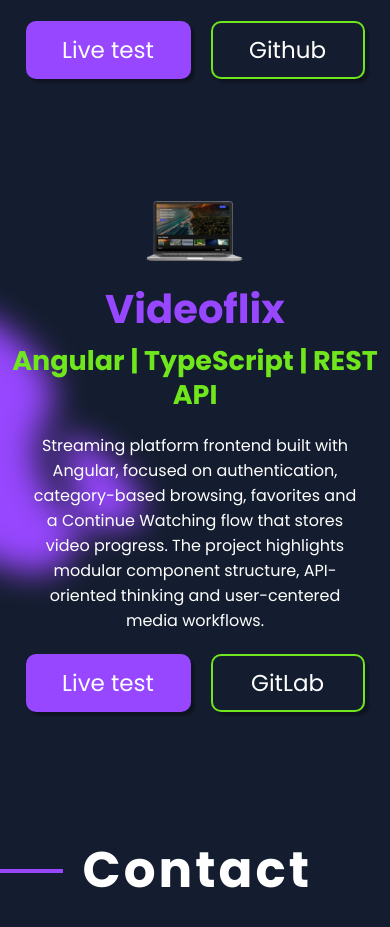
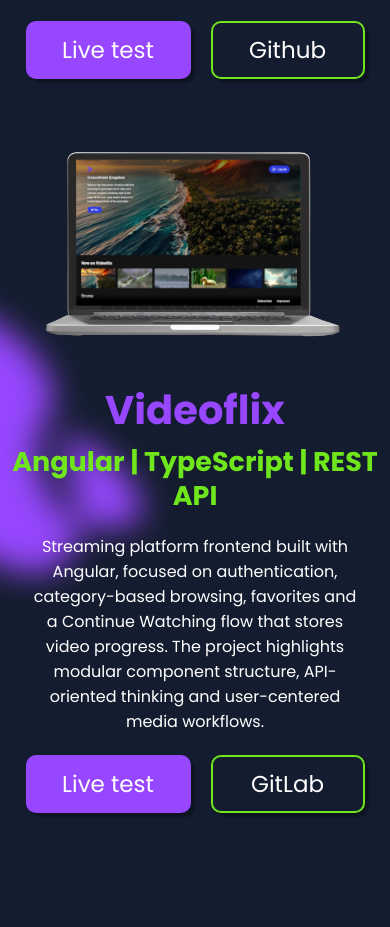
Before and after one commit to Gerth123/Portfolio, an Angular app: page /#/ in a window 390 px wide. Shown: the part 5745-6672 px from the top of the page. Built offline with nearby package versions, Linux system fonts and the light colour scheme.

Commit message:
Resize Videoflix project image responsively

```diff
--- a/src/app/projects/projects.component.html
+++ b/src/app/projects/projects.component.html
@@ -108,7 +108,7 @@
           </div>
         </div>
         <img
-          src="../../assets/img/videoflix_laptop.png"
+          src="../../assets/img/videoflix_laptop_cropped.png"
           alt="Videoflix streaming platform preview"
           class="videoflix"
         />
--- a/src/app/projects/projects.component.scss
+++ b/src/app/projects/projects.component.scss
@@ -185,6 +185,10 @@ h5 {
 }
 
 .videoflix {
+  width: clamp(430px, 34vw, 520px) !important;
+  max-width: 40vw;
+  height: auto !important;
+  max-height: none !important;
   object-fit: contain;
 }
 
@@ -256,8 +260,13 @@ h5 {
     padding-left: 0;
   }
 
-  .videoflix {
-    margin-bottom: -20px;
+  .projectEven {
+    > img.videoflix {
+      width: min(82vw, 520px) !important;
+      max-width: 82vw;
+      height: auto !important;
+      margin-bottom: 20px;
+    }
   }
 }
 
@@ -283,6 +292,12 @@ h5 {
       max-width: 400px;
       max-height: 250px;
     }
+
+    > img.videoflix {
+      width: 88vw !important;
+      max-width: 88vw;
+      max-height: none;
+    }
   }
 
   .buttonContainer {
@@ -300,6 +315,12 @@ h5 {
       max-width: 350px;
       max-height: 200px;
     }
+
+    > img.videoflix {
+      width: 88vw !important;
+      max-width: 88vw;
+      max-height: none;
+    }
   }
 }
 
```
Also changed, not shown: src/assets/img/videoflix_laptop_cropped.png (added).
